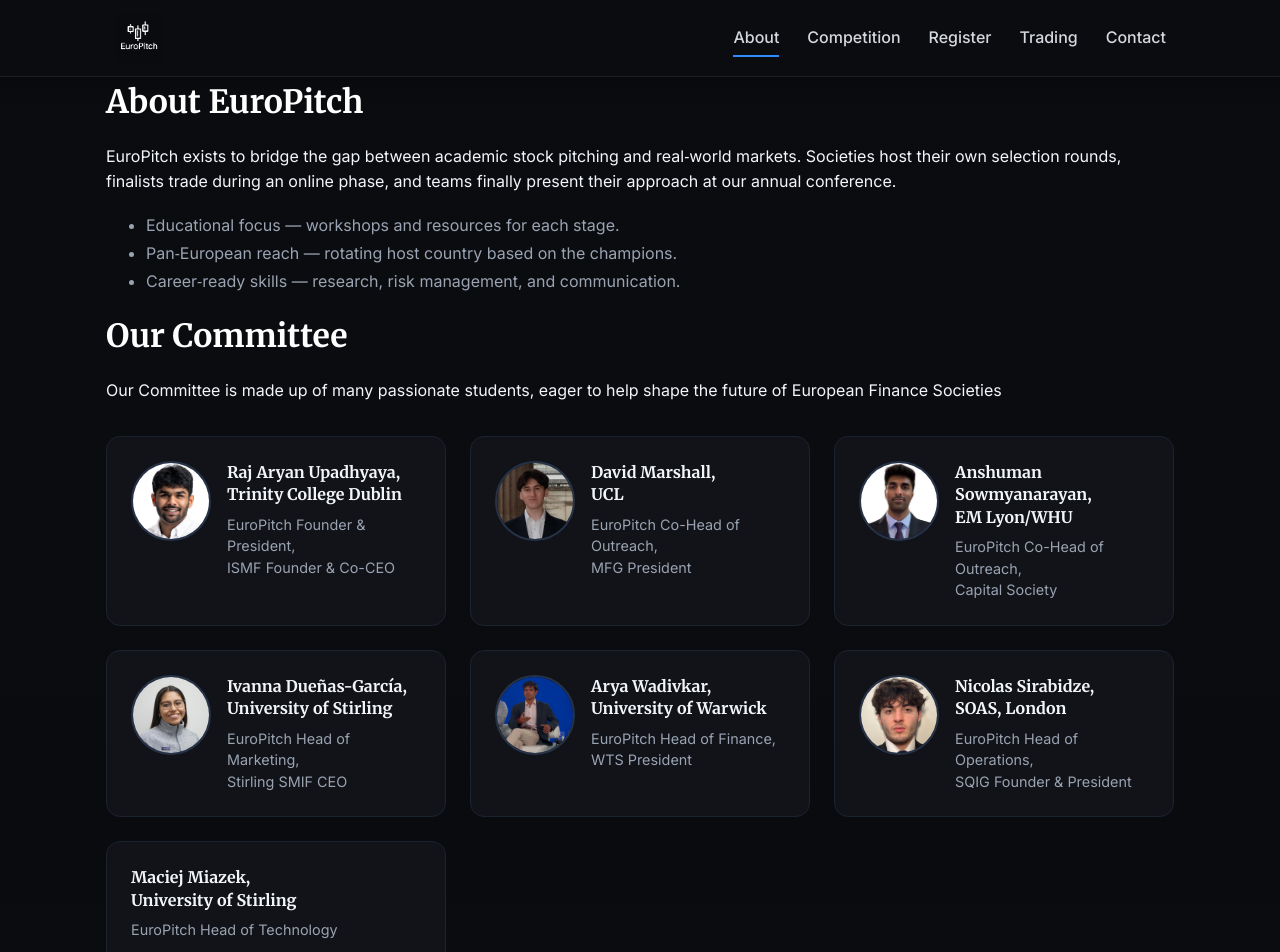
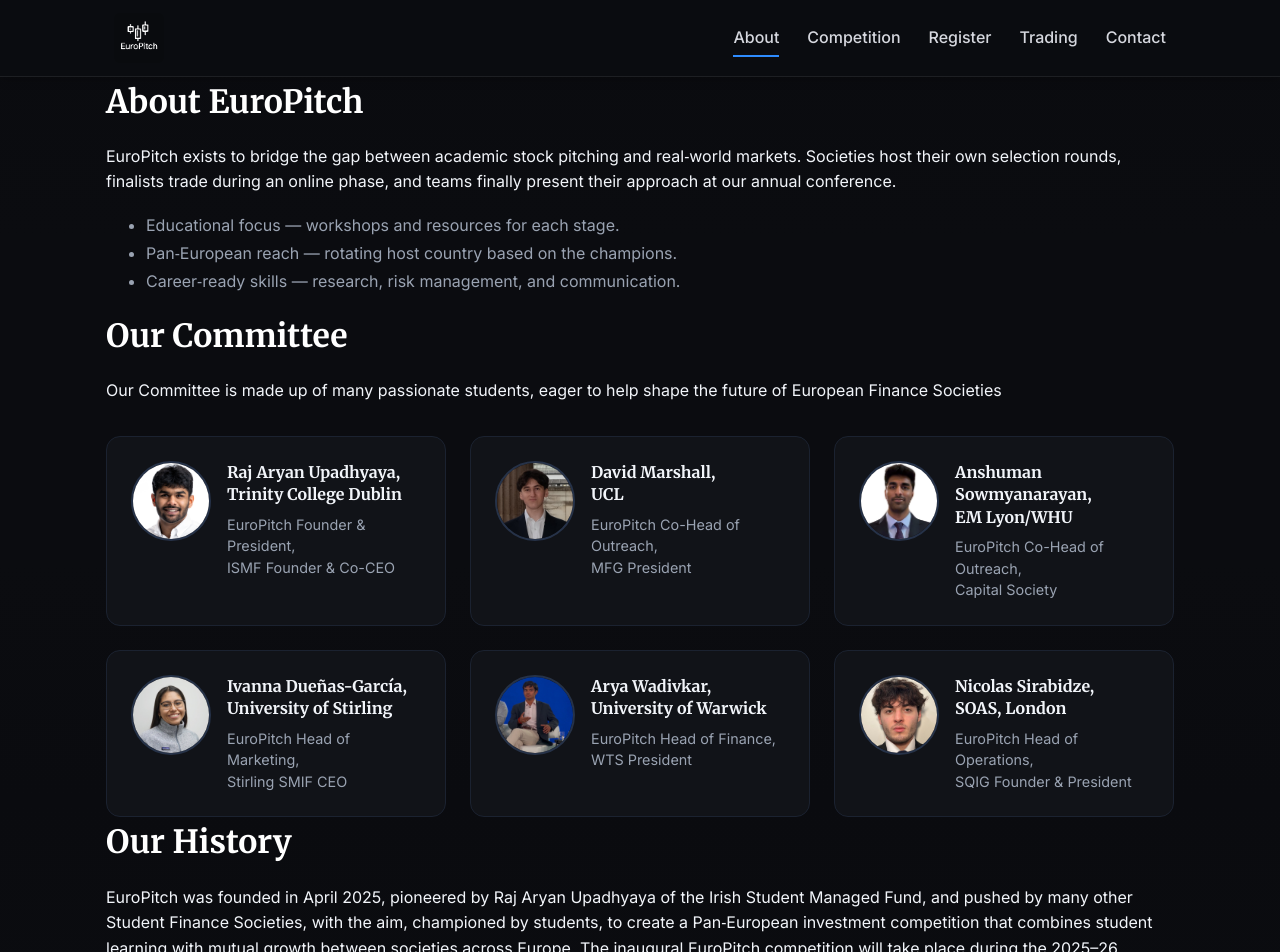
Before and after one commit to EuroPitch/EuroPitch, a React (Vite) app in the folder frontend/: page /about in a window 1280 px wide. Shown: the top 952 px of the page. Built offline with nearby package versions, Linux system fonts and the light colour scheme.

Commit message:
Small edit

```diff
--- a/frontend/src/pages/About.jsx
+++ b/frontend/src/pages/About.jsx
@@ -65,12 +65,6 @@
             <p>EuroPitch Head of Operations,<br/>SQIG Founder & President</p>
             </div>
         </div>
-        <div className="member-card">
-            <div className="member-info">
-            <h4>Maciej Miazek, <br/> University of Stirling</h4>
-            <p>EuroPitch Head of Technology</p>
-            </div>
-        </div>
         </div>
 
         <h2>Our History</h2>
```
